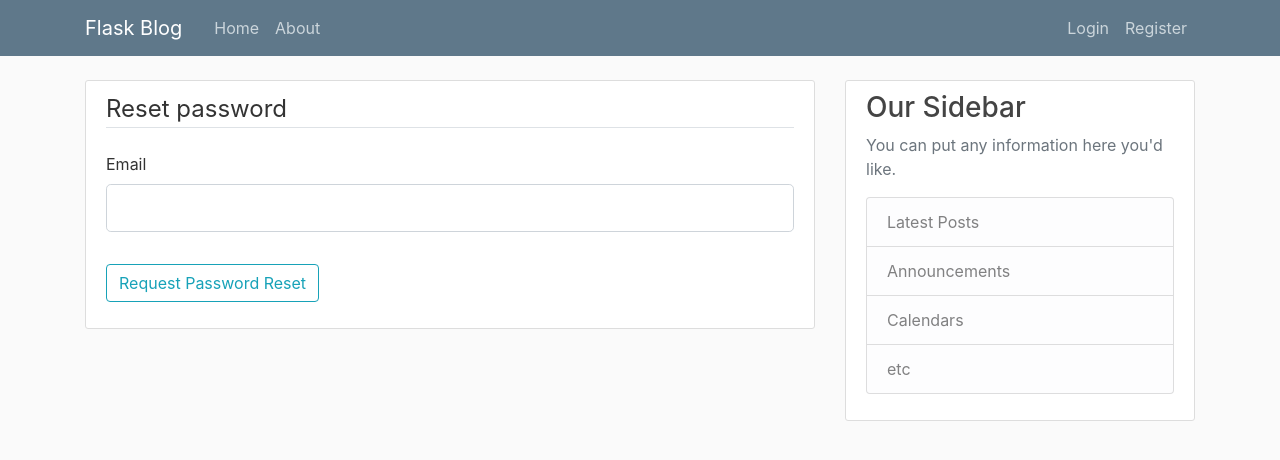
After one commit to PRINCEKK122/flask-blog, a Flask app: page /reset_password in a window 1280 px wide. The commit adds this page. Shown: the top 460 px of the page. Run offline with Flask 2, Linux system fonts and the light colour scheme; some libraries are stand-ins or nearby versions.

Commit message:
implemented forgot password

```diff
--- a/flaskblog/forms.py
+++ b/flaskblog/forms.py
@@ -68,3 +68,19 @@ class PostForm(FlaskForm):
     title = StringField("Title", validators=[DataRequired()])
     content = TextAreaField("Content", validators=[DataRequired()])
     submit = SubmitField("Post")
+
+
+class RequestResetForm(FlaskForm):
+    email = StringField("Email", validators=[DataRequired(), Email()])
+    submit = SubmitField("Request Password Reset")
+
+    def validate_email(self, email):
+        user = User.query.filter_by(email=email.data).first()
+        if user is None:
+            raise ValidationError("There is no account with that email. You must register first!")
+
+
+class ResetPasswordForm(FlaskForm):
+    password = PasswordField("Password", validators=[DataRequired()])
+    confirm_password = PasswordField("Confirm Password", validators=[DataRequired(), EqualTo("password")])
+    submit = SubmitField("Reset Password")
--- a/flaskblog/routes.py
+++ b/flaskblog/routes.py
@@ -2,10 +2,18 @@ import os
 import secrets
 from PIL import Image
 from flask import render_template, url_for, flash, redirect, request, abort
-from flaskblog.forms import RegistrationForm, LoginForm, UpdateAccountForm, PostForm
-from flaskblog import app, db, bcrypt
+from flaskblog.forms import (
+    RegistrationForm,
+    LoginForm,
+    UpdateAccountForm,
+    PostForm,
+    RequestResetForm,
+    ResetPasswordForm,
+)
+from flaskblog import app, db, bcrypt, mail
 from flaskblog.models import User, Post
 from flask_login import login_user, current_user, logout_user, login_required
+from flask_mail import Message
 
 
 @app.route("/")
@@ -166,3 +174,51 @@ def user_posts(username):
         .paginate(per_page=5, page=page)
     )
     return render_template("user_posts.html", posts=posts, user=user)
+
+
+def send_reset_email(user):
+    token = user.get_reset_token()
+    msg = Message(
+        "Password Reset Request", sender="noreply@demo.com", recipients=[user.email]
+    )
+    msg.body = """To reset your password, visit the following link:
+{url_for("reset_token", token=token, _external=True)}
+
+If you did not make this request then simply ignore this email and no changes will be made.
+"""
+    mail.send(msg)
+
+
+@app.route("/reset_password", methods=["GET", "POST"])
+def reset_request():
+    if current_user.is_authenticated:
+        return redirect(url_for("home"))
+    form = RequestResetForm()
+    if form.validate_on_submit():
+        user = User.query.filter_by(email=form.email.data).first()
+        send_reset_email(user)
+        flash("An email has been sent with instruction to reset your password.", "info")
+        return redirect(url_for("login"))
+    return render_template("reset_request.html", title="Reset Password", form=form)
+
+
+@app.route("/reset_password/<string:token>", methods=["GET", "POST"])
+def reset_token(token):
+    if current_user.is_authenticated:
+        return redirect(url_for("home"))
+    user = User.verify_reset_token(token)
+    if user is None:
+        flash("That is an invalid or expired token", "warning")
+        return redirect(url_for("reset_request"))
+    form = ResetPasswordForm()
+    if form.validate_on_submit():
+        # hash the password before storing it in the database
+        hashed_password = bcrypt.generate_password_hash(form.password.data).decode(
+            "utf-8"
+        )
+        user.password = hashed_password
+        db.session.commit()
+        flash("Your password has been updated! You are now able to log in", "success")
+        # url_for uses the name of the method not the string argument in the app.route() decorator
+        return redirect(url_for("login"))
+    return render_template("reset_password.html", title="Reset Password", form=form)
--- /dev/null
+++ b/flaskblog/templates/reset_request.html
@@ -0,0 +1,26 @@
+{% extends "layout.html" %} {% block content %}
+<div class="content-section">
+  <form action="" method="POST">
+    {{form.hidden_tag() }}
+    <fieldset class="form-group">
+      <legend class="border-bottom mb-4">Reset password</legend>
+      <div class="form-group">
+        {{form.email.label(class="form-control-label")}}
+        {% if form.email.errors %}
+        {{form.email(class="form-control form-control-lg is-invalid")}}
+            <div class="invalid-feedback">
+                {% for error in form.email.errors %}
+                <span>{{ error }}</span>
+                {% endfor %}
+            </div>
+        {% else %}
+            {{form.email(class="form-control form-control-lg")}}
+        {% endif %}
+      </div>
+    </fieldset>
+    <div class="form-group">
+        {{form.submit(class="btn btn-outline-info")}}
+    </div>
+  </form>
+</div>
+{% endblock content %}
```
Also changed, not shown: flaskblog/__init__.py (+8 -0 lines), flaskblog/models.py (+16 -1 lines), flaskblog/templates/login.html (+5 -4 lines), flaskblog/templates/reset_token.html (added, +39 -0 lines).
